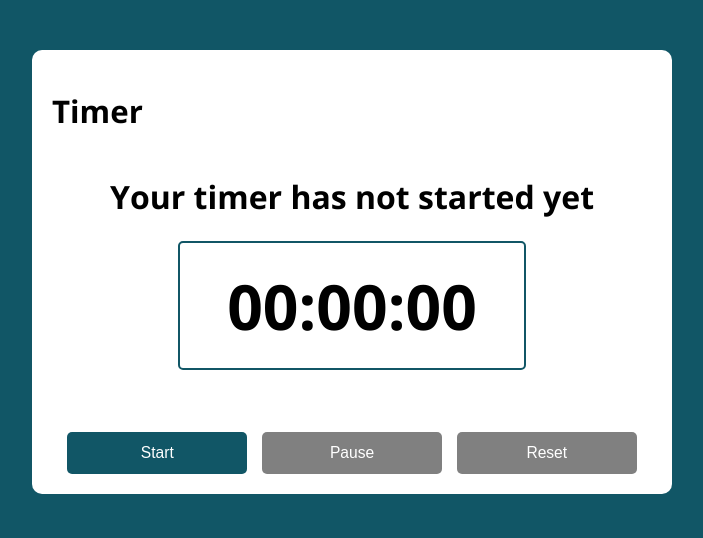
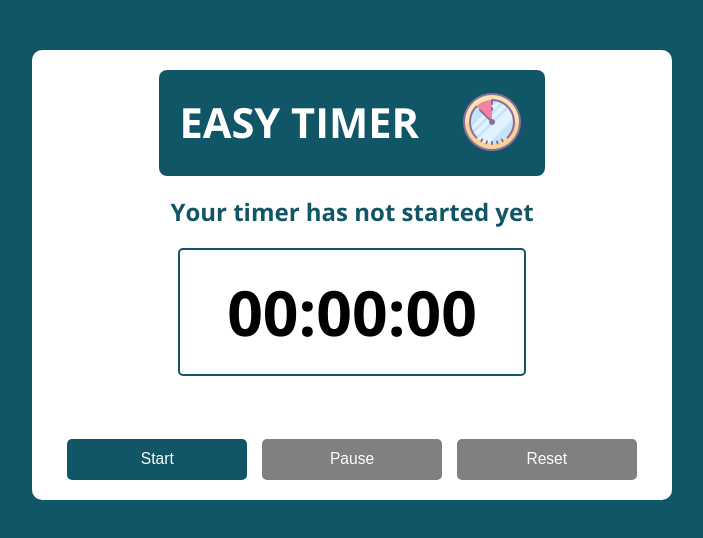
Before and after one commit to EmmanoellPasquet/Timer, a plain HTML site: page index.html in a window 1280 px wide. Shown: the whole page, without its empty margins (288-991 px from the left). Drawn offline with nearby package versions, Linux system fonts and the light colour scheme.

Commit message:
icon fixes

```diff
--- a/assets/css/style.css
+++ b/assets/css/style.css
@@ -17,6 +17,24 @@ body {
   font-family: 'Open sans', sans-serif;
   font-size: 1.3em;
   line-height: 1.5em;
+}
+
+h1 {
+  text-transform: uppercase;
+  background-color: var(--primary-color);
+  color: #fff;
+  text-align: center;
+  font-size: 2em;
+  width: fit-content;
+  margin: auto;
+  padding: .5em;
+  border-radius: 8px;
+  display: flex;
+  align-items: center;
+}
+
+.titleIcon {
+  padding-left: 1em;
 }
 
 .container {
@@ -74,8 +92,8 @@ body {
 }
 
 .statusText {
-  color: #000;
-  font-size: 2rem;
+  color: var(--primary-color);
+  font-size: 1.5rem;
   height: 1.5rem;
   display: flex;
   align-items: center;
@@ -175,4 +193,8 @@ form button:hover {
   .timeText {
     font-size: .75em;
   }
+
+  h1 {
+    font-size: 1.5em;
+  }
 }
--- a/index.html
+++ b/index.html
@@ -13,7 +13,7 @@
 <body>
 
   <section class="container">
-    <h1>Timer</h1>
+    <h1>Easy Timer <img class="titleIcon" src="assets/img/titleIcon.png" alt="Clock Icon title"></h1>
     <div class="outer-timer">
       <h3 class="statusText">Your timer has not started yet</h3>
       <p class="inner-timer"><span class="timeText">00:00:00</span></p>
```
Also changed, not shown: assets/img/titleIcon.png (added).
